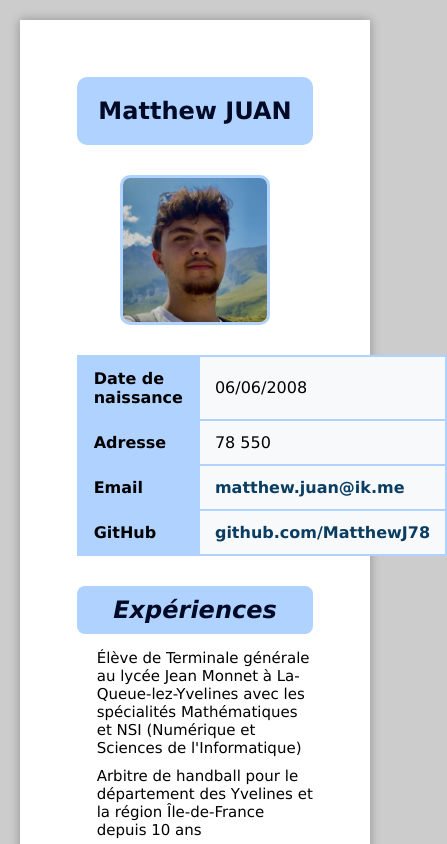
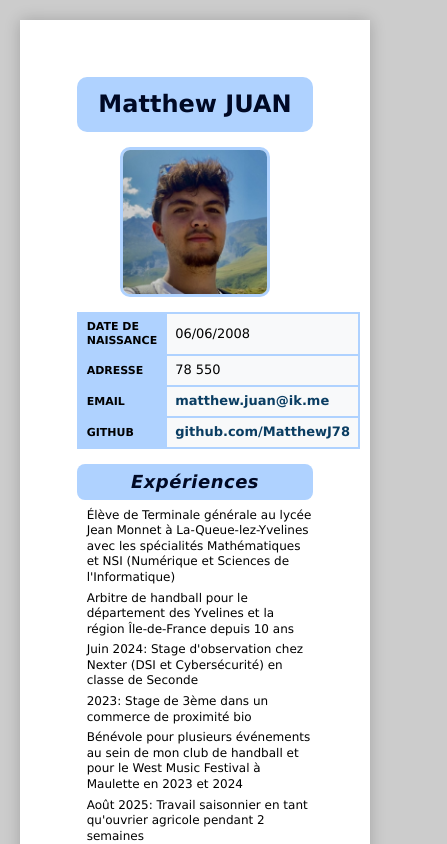
Before and after one commit to MatthewJ78/MonCV, a plain HTML site: page index.html in a window 390 px wide. Shown: the top 844 px of the page, 447 px wide, since content can reach past the window. Drawn offline with Linux system fonts and the light colour scheme.

Commit message:
Refactor CSS for better layout and print styles
Updated styles for improved layout and responsiveness.

```diff
--- a/style.css
+++ b/style.css
@@ -4,19 +4,27 @@
     box-sizing: border-box;
 }
 
+
 body {
     font-family: Verdana, Geneva, Tahoma, sans-serif;
     background: #ccc;
     padding: 20px;
+    font-size: 13px;
+    line-height: 1.3;
+}
+
+@page {
+    size: A4;
+    margin: 10mm;
 }
 
 .page {
     width: 210mm;
     min-height: 297mm;
-    margin: auto;
-    padding: 20mm;
+    padding: 10mm;
     background: white;
-    box-shadow: 0 0 10px rgba(0, 0, 0, 0.3);
+    box-sizing: border-box;
+    box-shadow: 0 0 15px rgba(0,0,0,0.2);
 }
 
 h1 {
@@ -24,32 +32,35 @@ h1 {
     font-size: clamp(24px, 5vw, 48px);
     background-color: #afd2ff;
     text-align: center;
-    padding: 20px;
-    margin-bottom: 30px;
+    padding: 12px;
+    margin-bottom: 15px;
     border-radius: 10px;
 }
 
 h2 {
     color: #000925;
-    font-size: 24px;
+    font-size: 18px;
     background-color: #afd2ff;
     text-align: center;
     font-style: italic;
-    padding: 10px;
-    margin: 25px 0 15px 0;
+    padding: 6px;
+    margin: 15px 0 8px 0;
     border-radius: 8px;
+    page-break-after: avoid;
+    letter-spacing: 0.5px;
+
 }
 
 /* Image et tableau côte à côte */
 #TableauImage {
     display: flex;
-    gap: 30px;
-    margin-bottom: 30px;
+    gap: 15px;
+    margin-bottom: 15px;
 }
 
 img {
-    width: 200px;
-    height: 200px;
+    width: 120px;
+    height: auto;
     object-fit: cover;
     border-radius: 10px;
     border: 3px solid #afd2ff;
@@ -65,7 +76,7 @@ table {
 }
 
 th, td {
-    padding: 12px 15px;
+    padding: 6px 8px;
     border: 2px solid #afd2ff;
     text-align: left;
 }
@@ -74,6 +85,8 @@ th {
     background-color: #afd2ff;
     font-weight: 600;
     width: 35%;
+    text-transform: uppercase;
+    font-size: 11px;
 }
 
 td {
@@ -91,9 +104,11 @@ a:hover {
 }
 
 p {
-    font-size: 15px;
-    margin: 10px 0 10px 20px;
+    font-size: 12px;
+    margin: 5px 0 5px 10px;
     text-align: left;
+    page-break-inside: avoid;
+    max-width: 95%;
 }
 
 @media (max-width: 900px) {
@@ -113,15 +128,52 @@ p {
     }
 }
 
-/* Impression */
-@media print {
+@media screen {
     body {
-        background: white;
-        padding: 0;
+        display: flex;
+        justify-content: center;
+        align-items: flex-start;
+        min-height: 100vh;
+        background: #ccc;
     }
 
     .page {
-        box-shadow: none;
-        margin: 0;
+        transform: scale(calc(min(1, 100vw / 800)));
+        transform-origin: top center;
     }
 }
+
+/* Impression */
+@media print {
+    #TableauImage {
+        display: table;
+        width: 100%;
+        break-inside: avoid;
+        page-break-inside: avoid;
+    }
+
+    #TableauImage img,
+    #TableauImage .table-container {
+        display: table-cell;
+        vertical-align: top;
+    }
+
+    #TableauImage img {
+        width: 120px;
+    }
+    body {
+        margin: 0;
+        padding: 0;
+        background: white;
+        display: block;
+    }
+
+    .page {
+        width: 210mm;
+        height: 297mm;
+        margin: 0;
+        padding: 10mm;
+        box-shadow: none;
+        page-break-after: avoid;
+    }
+}
```
